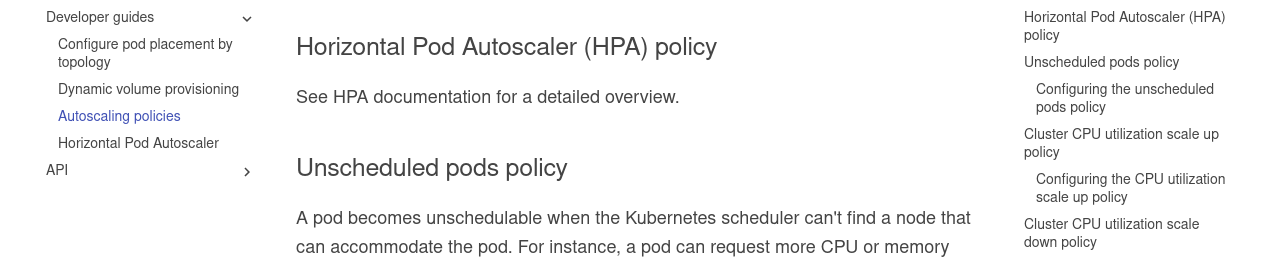
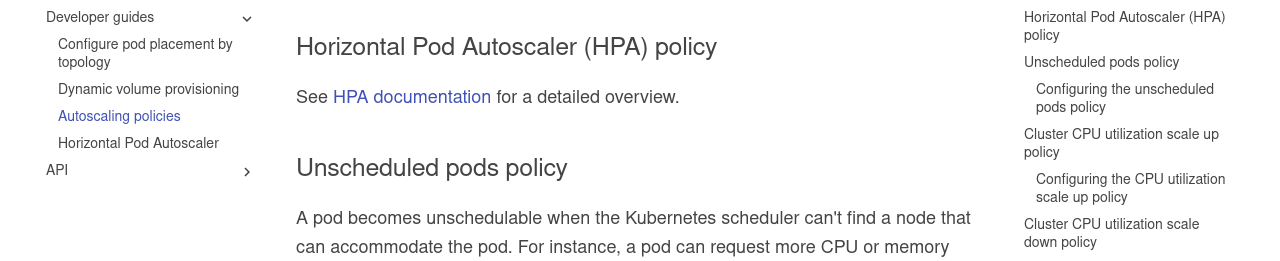
Before and after one commit to castai/docs, an MkDocs documentation site: the page built from docs/guides/autoscaling-policies.md, in a window 1280 px wide and 900 px high, scrolled down 1523 px. Shown: the part 170-431 px from the top of the window. Built offline with MkDocs 1.6.1 and Material for MkDocs 9.7.7, drawn with Linux system fonts in a browser that asks for light colours; some web fonts are replaced; some of the changed lines change nothing that is shown.

Commit message:
fix: update HPA link

```diff
--- a/docs/guides/autoscaling-policies.md
+++ b/docs/guides/autoscaling-policies.md
@@ -45,7 +45,7 @@ The new settings will propagate immediately.
 
 ## Horizontal Pod Autoscaler (HPA) policy
 
-See HPA documentation for a detailed overview.
+See [HPA documentation](https://docs.cast.ai/guides/hpa/hpa/) for a detailed overview.
 
 ## Unscheduled pods policy
 
```
